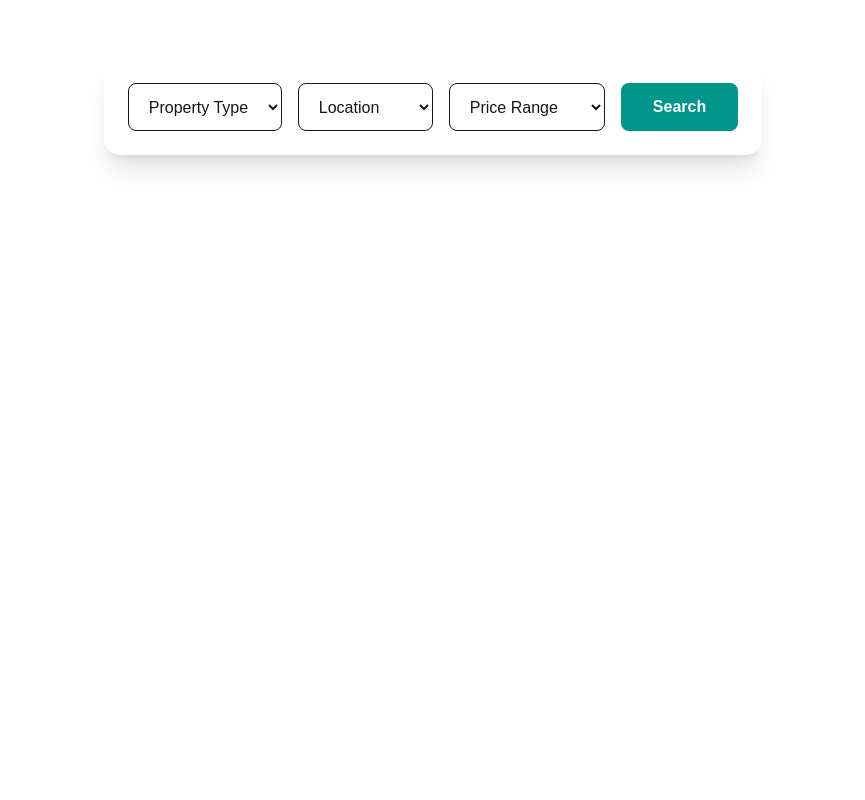
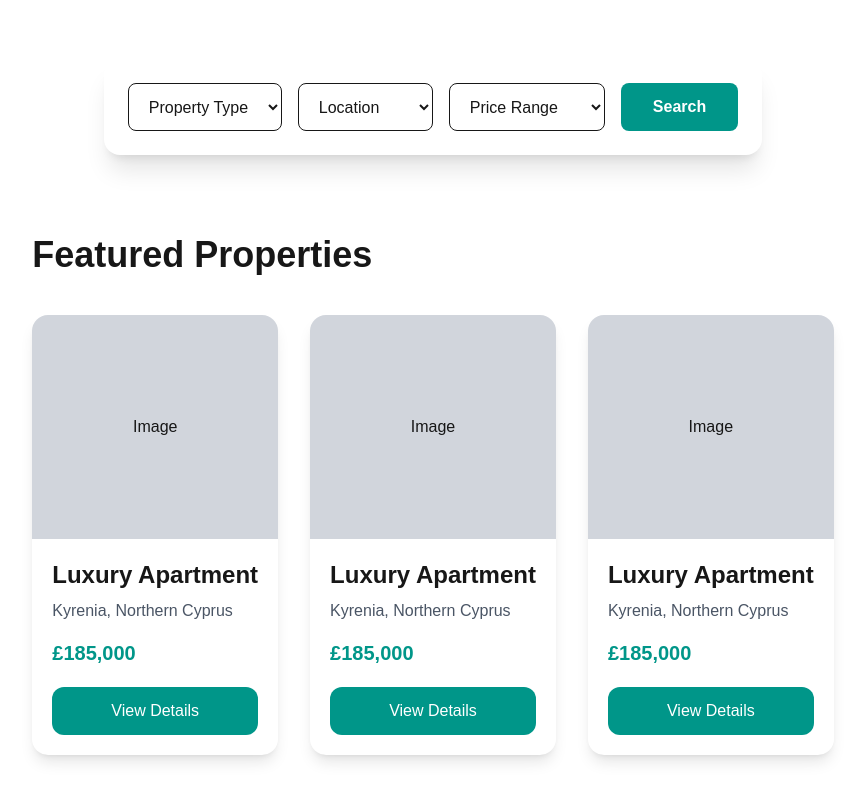
Before and after one commit to SoheylAI/atlas-marketplace, a Next.js app: page / in a window 1280 px wide. Shown: the part 518-1318 px from the top of the page, without its empty margins (207-1072 px from the left). Before the commit the page ends 800 px from the top, so only its background shows below. Built offline with nearby package versions, Linux system fonts and the light colour scheme.

Commit message:
Add featured properties section

```diff
--- a/app/page.tsx
+++ b/app/page.tsx
@@ -1,6 +1,7 @@
 import Navbar from "@/components/Navbar";
 import Hero from "@/components/Hero";
 import SearchBar from "@/components/SearchBar";
+import FeaturedProperties from "@/components/FeaturedProperties";
 
 export default function Home() {
   return (
@@ -8,6 +9,7 @@ export default function Home() {
       <Navbar />
       <Hero />
       <SearchBar />
+      <FeaturedProperties />
     </>
   );
 }
--- /dev/null
+++ b/components/FeaturedProperties.tsx
@@ -0,0 +1,17 @@
+import PropertyCard from "./PropertyCard";
+
+export default function FeaturedProperties() {
+  return (
+    <section className="max-w-7xl mx-auto px-6 py-20">
+      <h2 className="text-4xl font-bold mb-10">
+        Featured Properties
+      </h2>
+
+      <div className="grid md:grid-cols-3 gap-8">
+        <PropertyCard />
+        <PropertyCard />
+        <PropertyCard />
+      </div>
+    </section>
+  );
+}
--- /dev/null
+++ b/components/PropertyCard.tsx
@@ -0,0 +1,25 @@
+export default function PropertyCard() {
+  return (
+    <div className="bg-white rounded-2xl shadow-lg overflow-hidden">
+      <div className="h-56 bg-gray-300 flex items-center justify-center">
+        Image
+      </div>
+
+      <div className="p-5">
+        <h3 className="text-2xl font-bold">Luxury Apartment</h3>
+
+        <p className="text-gray-600 mt-2">
+          Kyrenia, Northern Cyprus
+        </p>
+
+        <p className="text-teal-600 font-bold text-xl mt-4">
+          £185,000
+        </p>
+
+        <button className="mt-5 w-full bg-teal-600 hover:bg-teal-700 text-white py-3 rounded-xl">
+          View Details
+        </button>
+      </div>
+    </div>
+  );
+}
```
